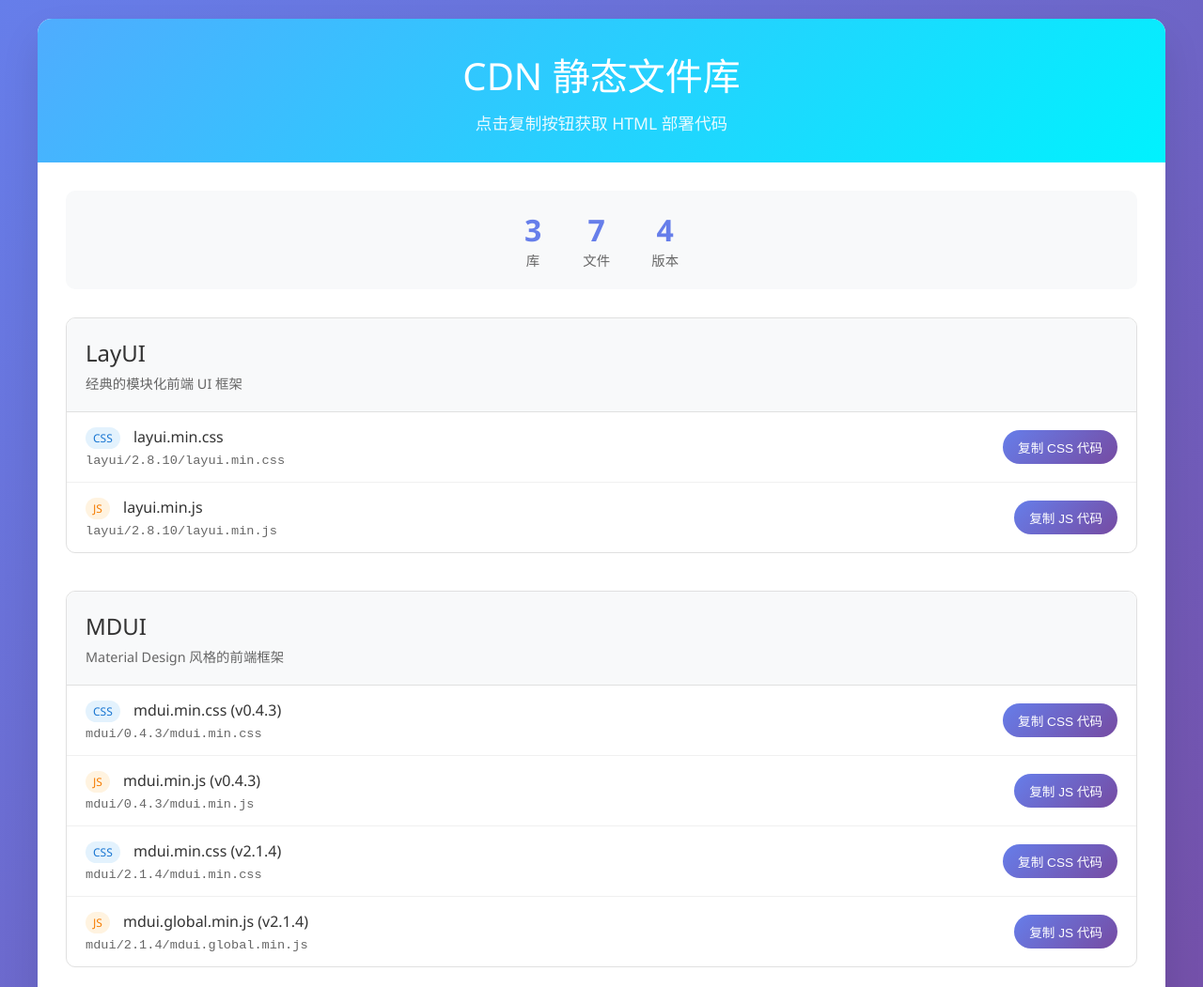
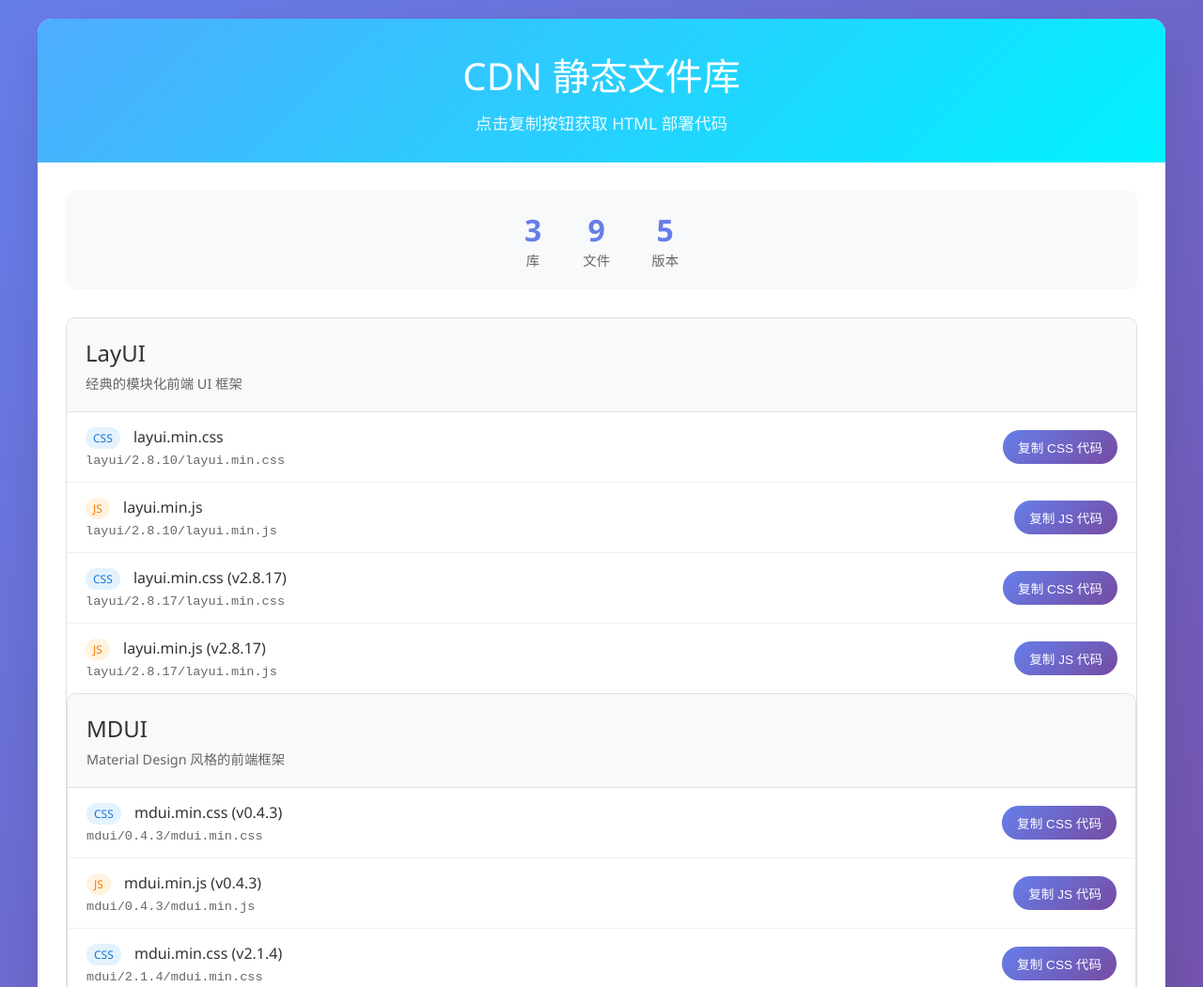
Before and after one commit to kxjhwbb/cdn_file, a plain HTML site: page index.html in a window 1280 px wide. Shown: the top 1051 px of the page at 94% size. Drawn offline with Linux system fonts and the light colour scheme.

Commit message:
添加layui2.8.17

```diff
--- a/index.html
+++ b/index.html
@@ -206,11 +206,11 @@
                     <div class="stats-label">库</div>
                 </div>
                 <div class="stats-item">
-                    <div class="stats-number">7</div>
+                    <div class="stats-number">9</div>
                     <div class="stats-label">文件</div>
                 </div>
                 <div class="stats-item">
-                    <div class="stats-number">4</div>
+                    <div class="stats-number">5</div>
                     <div class="stats-label">版本</div>
                 </div>
             </div>
@@ -242,7 +242,26 @@
                         </div>
                         <button class="copy-btn" onclick="copyCode('layui/2.8.10/layui.min.js', 'js')">复制 JS 代码</button>
                     </div>
-                </div>
+                    <div class="file-item">
+                        <div class="file-info">
+                            <div class="file-name">
+                                <span class="file-type type-css">CSS</span>
+                                layui.min.css (v2.8.17)
+                            </div>
+                            <div class="file-path">layui/2.8.17/layui.min.css</div>
+                        </div>
+                        <button class="copy-btn" onclick="copyCode('layui/2.8.17/layui.min.css', 'css')">复制 CSS 代码</button>
+                    </div>
+                    <div class="file-item">
+                        <div class="file-info">
+                            <div class="file-name">
+                                <span class="file-type type-js">JS</span>
+                                layui.min.js (v2.8.17)
+                            </div>
+                            <div class="file-path">layui/2.8.17/layui.min.js</div>
+                        </div>
+                        <button class="copy-btn" onclick="copyCode('layui/2.8.17/layui.min.js', 'js')">复制 JS 代码</button>
+                 </div>
             </div>
 
             <!-- MDUI -->
```
Also changed, not shown: layui/2.8.17/layui.min.css (added), layui/2.8.17/layui.min.js (added).
